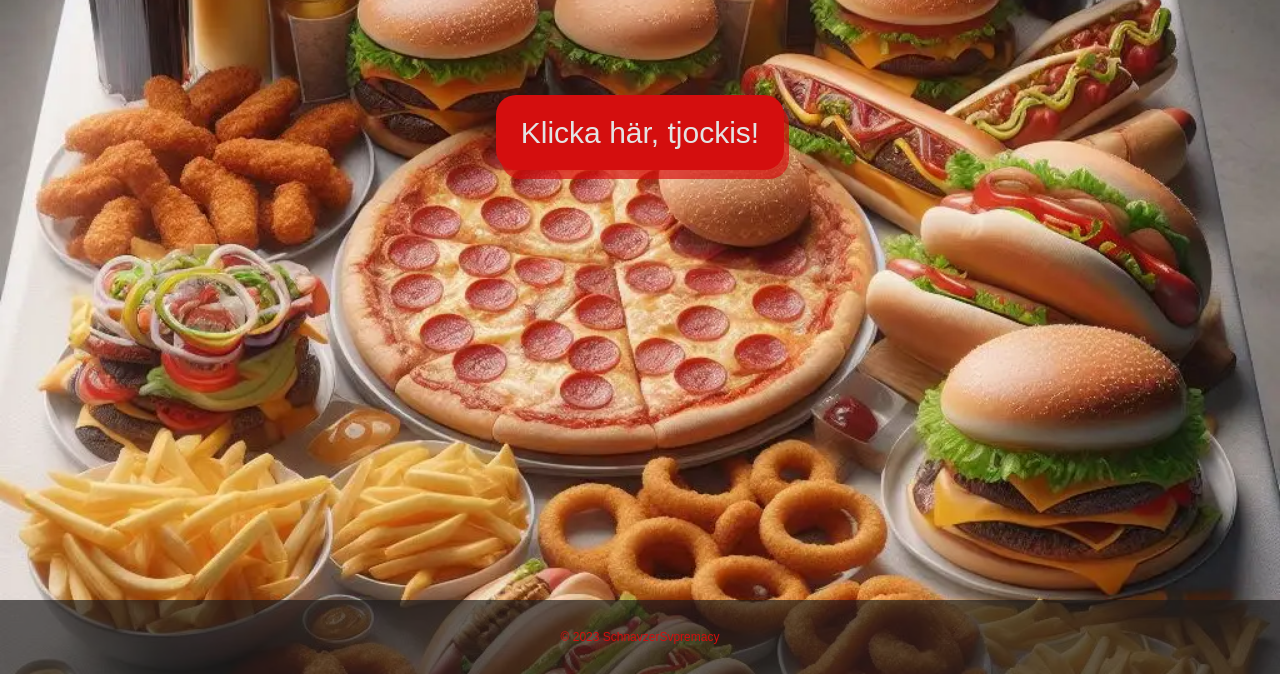
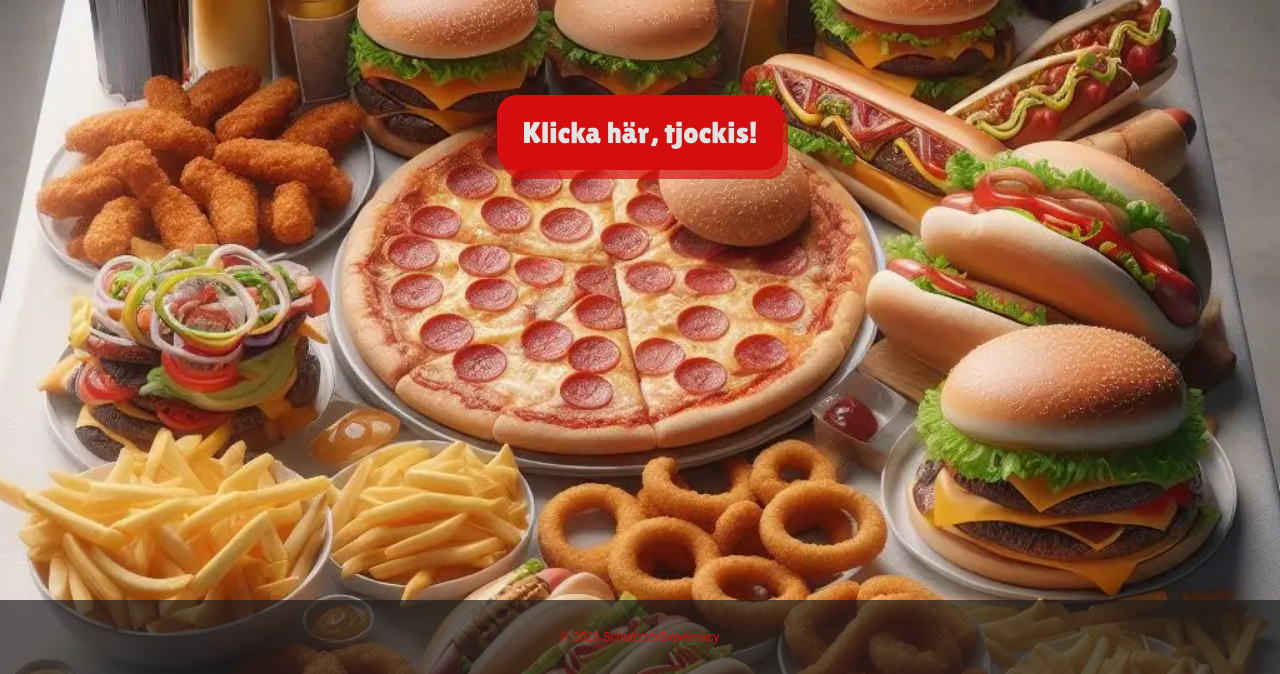
Before and after one commit to schnavzer480/randomFood, a plain HTML site: page index.html in a window 1280 px wide. Shown: the part 126-800 px from the top of the page. Drawn offline with Linux system fonts and the light colour scheme.

Commit message:
Changed font for button

```diff
--- a/styles.css
+++ b/styles.css
@@ -75,7 +75,7 @@
 }
 
 button{
-    font-family: "Bungee Spice", sans-serif;
+    font-family: 'Lilita One', sans-serif;
     line-height: 1.5;
     max-width: 30rem;
     margin-bottom: 100px;
```
